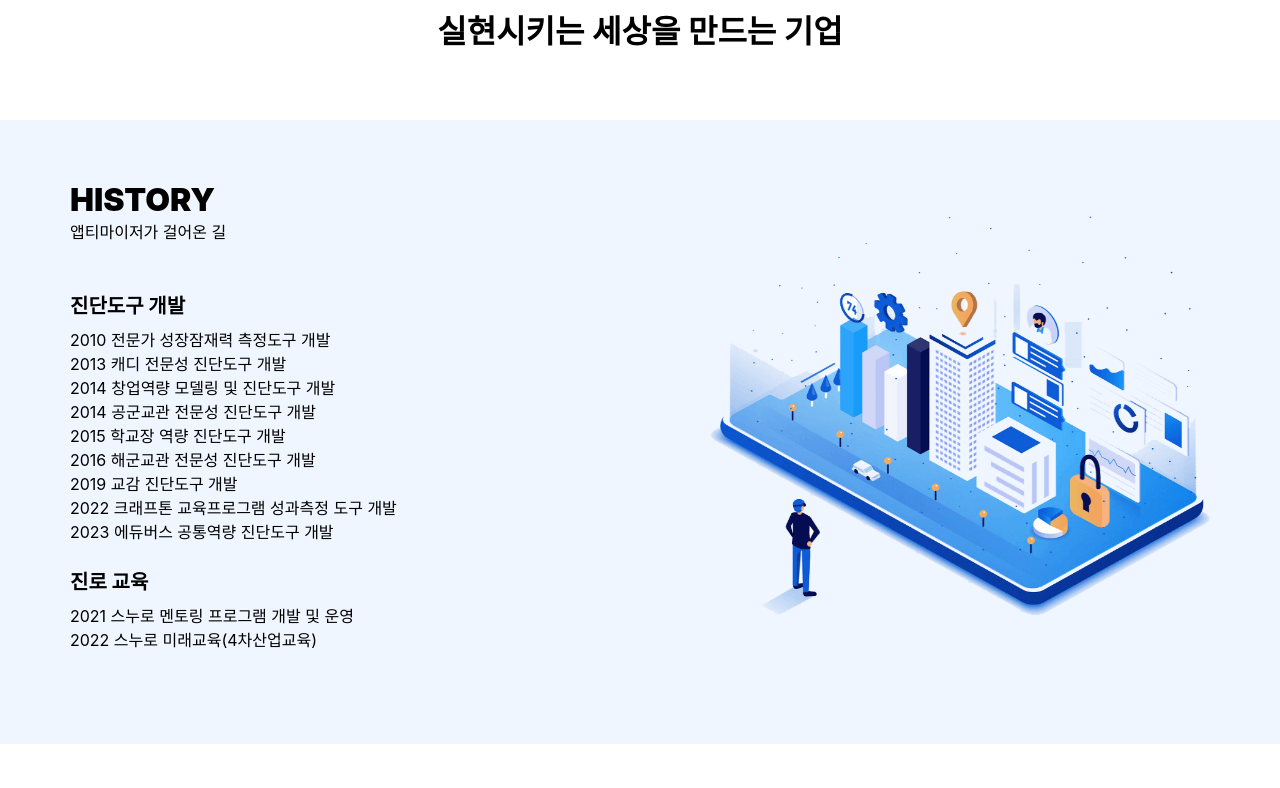
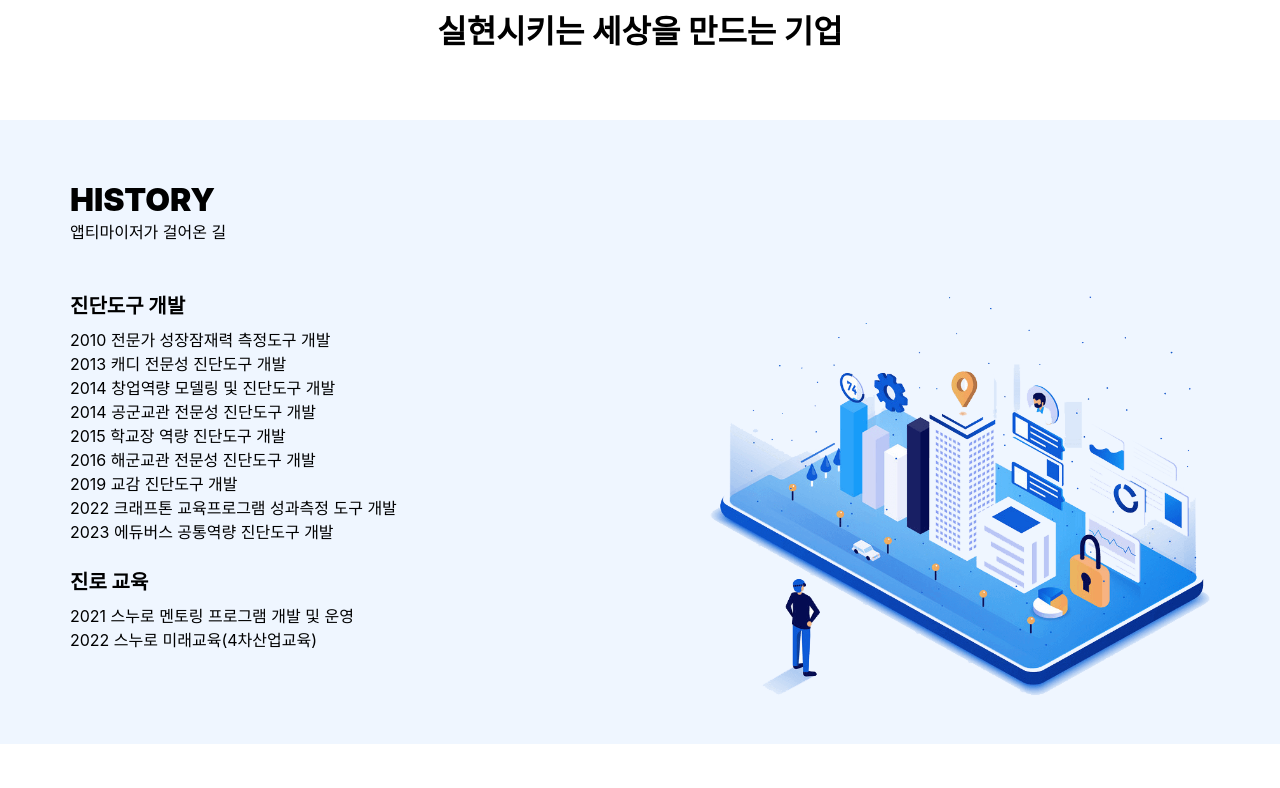
Before and after one commit to aptimizer-co/aptimizer, a Next.js app: page /about in a window 1280 px wide. Shown: the part 1092-1880 px from the top of the page. Built offline with nearby package versions, Linux system fonts and the light colour scheme; a web font is replaced by a local one.

Commit message:
[✨기능] `HistorySection`에서 `react-intersection-observer`를 사용해 애니메이션 구현

```diff
--- a/src/app/about/_sections/HistorySection/History.module.css
+++ b/src/app/about/_sections/HistorySection/History.module.css
@@ -1,6 +1,12 @@
-.section {
+.historySection {
   padding: var(--spacing-64) 0;
   background-color: var(--quaternary);
+}
+
+.historySectionAnimate {
+  opacity: 0;
+  transform: translateY(20px);
+  animation: historySectionAnimate 2s forwards;
 }
 
 .history {
@@ -9,9 +15,6 @@
 
 .timeLineContainer {
   margin-bottom: var(--spacing-32);
-  opacity: 0;
-  transform: translateY(20%);
-  animation: timeLineContainer 2s forwards;
 }
 
 .timeLineTitle {
@@ -32,22 +35,13 @@
   transform: translateY(-30%);
   width: 50rem;
   height: 40rem;
-  opacity: 0;
-  animation: image 2s forwards;
 }
 
 /* 애니메이션 */
-@keyframes timeLineContainer {
+@keyframes historySectionAnimate {
   to {
     opacity: 1;
     transform: translateY(0);
-  }
-}
-
-@keyframes image {
-  to {
-    opacity: 1;
-    transform: translateY(-50%);
   }
 }
 
--- a/src/app/about/_sections/HistorySection/HistorySection.tsx
+++ b/src/app/about/_sections/HistorySection/HistorySection.tsx
@@ -1,11 +1,18 @@
+"use client";
+
 import Image from "next/image";
+import { useInView } from "react-intersection-observer";
 import { Container, SectionTitle, SectionSubtitle } from "@/src/components";
 import HistoryImage from "@/public/png/about-history.png";
 import s from "./History.module.css";
 
 const HistorySection = () => {
+  const { ref, inView } = useInView({
+    triggerOnce: true,
+  });
+
   return (
-    <section className={s.section}>
+    <section className={`${s.historySection} ${inView ? s.historySectionAnimate : ""}`} ref={ref}>
       <Container style={s.container}>
         <div className={s.history}>
           <SectionTitle>HISTORY</SectionTitle>
```
